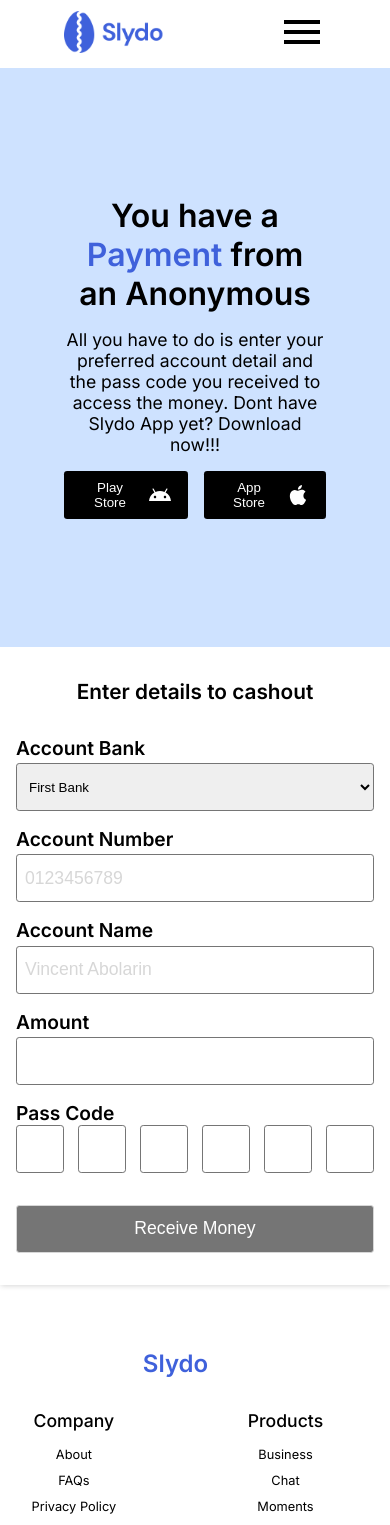
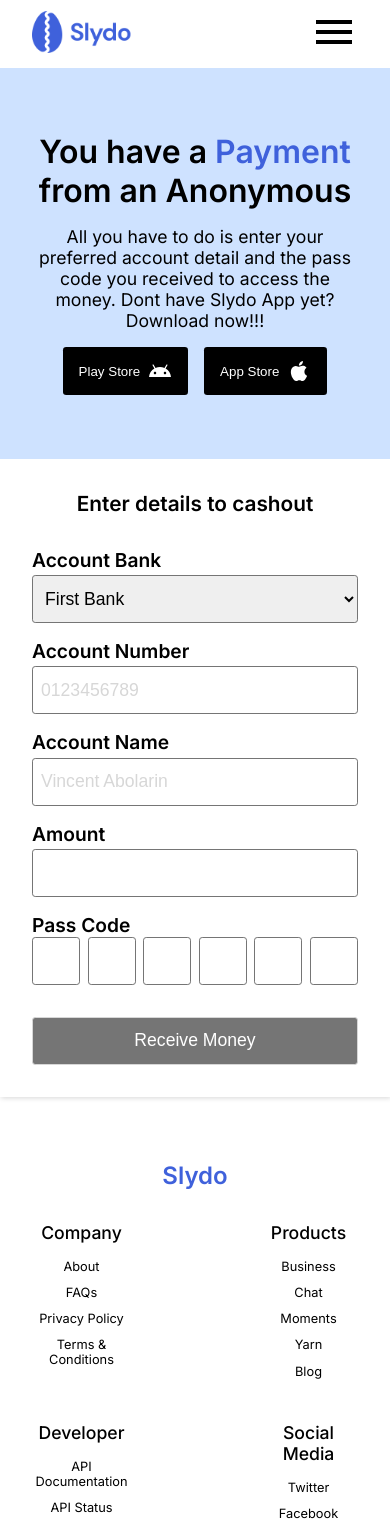
Before and after one commit to vincentabolarin/slydo, a Next.js app: page / in a window 390 px wide. Shown: the top 1525 px of the page. Built offline with nearby package versions, Linux system fonts and the light colour scheme.

Commit message:
make responsiveness better

```diff
--- a/styles/footer.module.scss
+++ b/styles/footer.module.scss
@@ -1,6 +1,5 @@
 .container {
     padding: 4rem 4rem 0 4rem;
-    max-width: 90%;
 
     .main {
         display: grid;
@@ -17,13 +16,19 @@
             justify-content: space-between;
 
             .other {
+                display: flex;
+                flex-direction: column;
+                align-items: center;
+
                 p {
                     margin-bottom: .7rem;
+                    padding: 0;
                     cursor: pointer;
                 }
                 .heading {
                     font-weight: 500;
                     margin-bottom: 1rem;
+                    padding: 0;
                     cursor: default;
                 }
             }
@@ -45,6 +50,8 @@
 
 @media screen and (max-width: 1280px) {
     .container {
+        padding: 4rem 2rem 0 2rem;
+
         .main {
             display: flex;
             flex-direction: column;
--- a/styles/form.module.scss
+++ b/styles/form.module.scss
@@ -63,16 +63,17 @@
     }
 }
 
-@media screen and (max-width: 968px) {
+@media screen and (max-width: 1280px) {
     .container {
-        padding: 2rem 1rem;
+        padding: 2rem;
 
         .heading {
             font-size: 1.3rem;
         }
 
         form {
-            input {
+            input,
+            select {
                 font-size: 1.1rem;
             }
         }
--- a/styles/info.module.scss
+++ b/styles/info.module.scss
@@ -1,5 +1,4 @@
 .container {
-    // max-width: 90%;
     padding: 8rem 4rem;
     background-color: var(--gray-ice);
 
@@ -26,6 +25,7 @@
 
 @media screen and (max-width: 1280px) {
   .container {
+    padding: 4rem 2rem;
     display: flex;
     flex-direction: column;
     justify-content: center;
--- a/styles/navbar.module.scss
+++ b/styles/navbar.module.scss
@@ -93,6 +93,8 @@
 
 @media screen and (max-width: 1280px) {
     .container {
+        padding: .5rem 2rem;
+
         .menu {
             display: none;
         }
```
